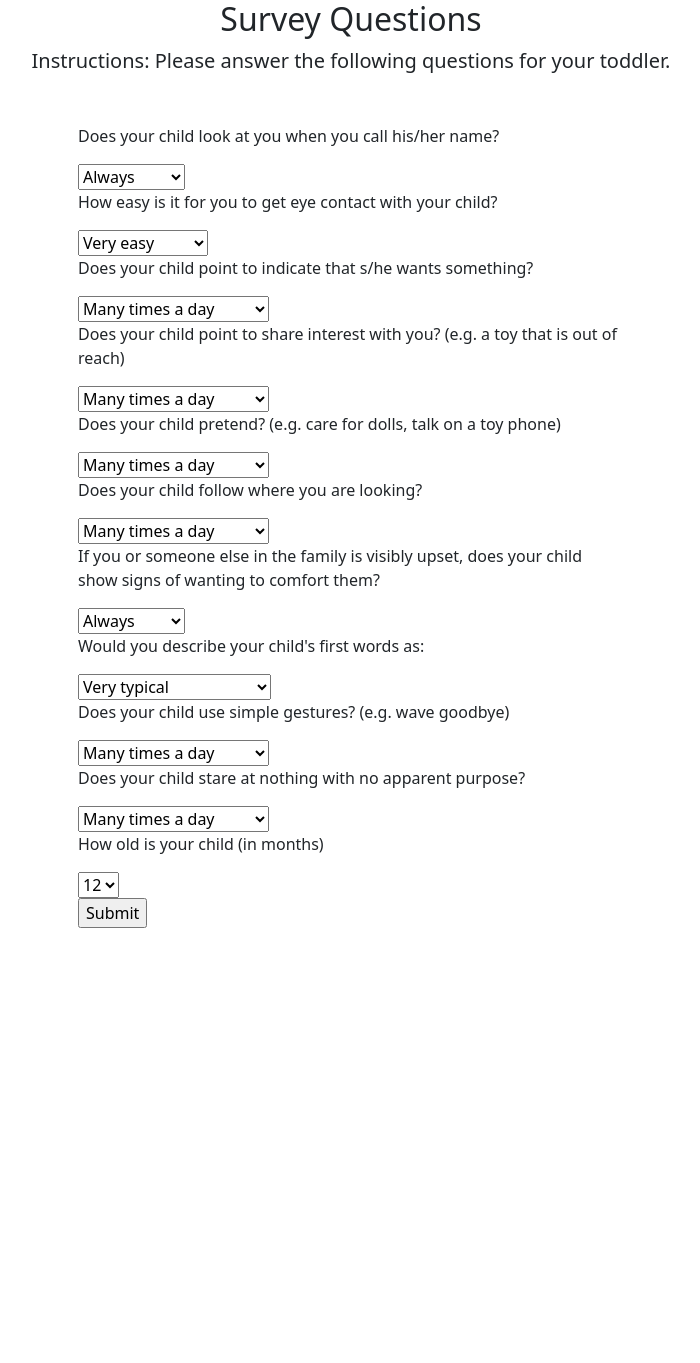
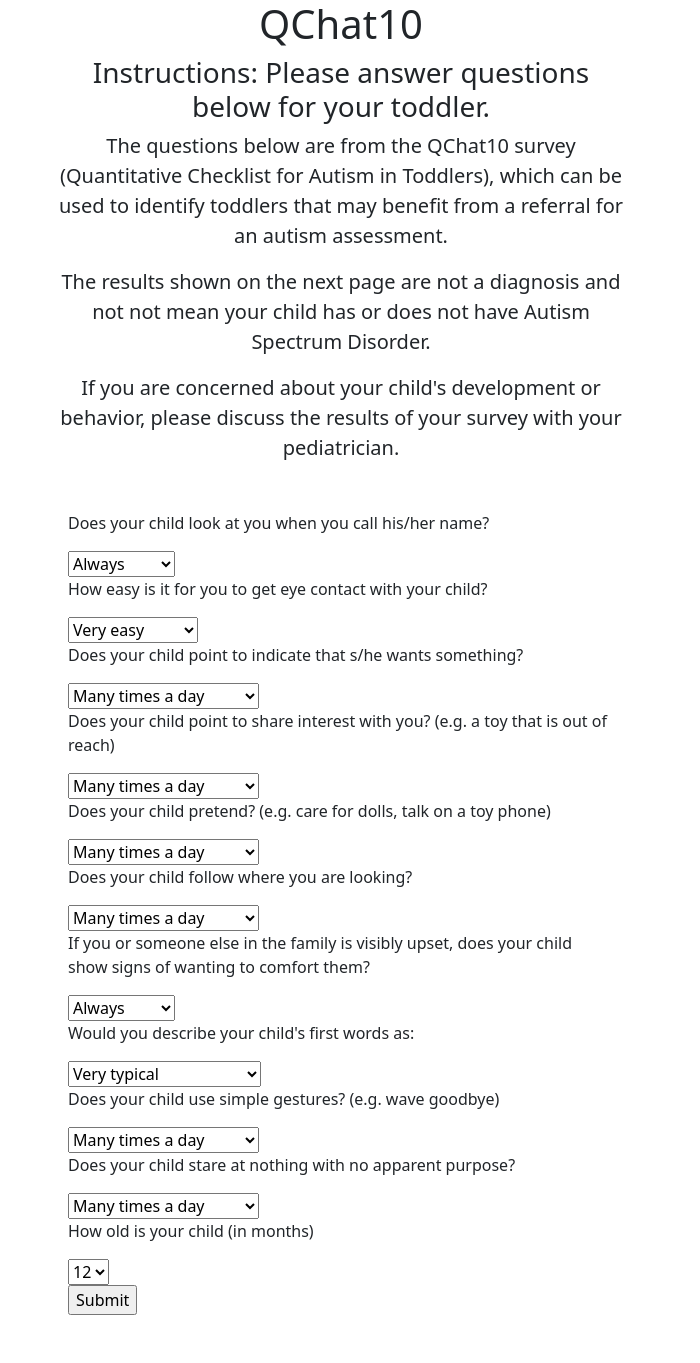
Before and after one commit to JessicaRBailey/AutismML, a Flask app: page /survey in a window 1280 px wide. Shown: the whole page, without its empty margins (299-999 px from the left). Before the commit the page ends 928 px from the top, so only its background shows below. Run offline with Flask 3, Linux system fonts and the light colour scheme; data comes from the database, SQL or seed files in the repository; both versions use the stored data as it was after the commit; parts of the project's set-up code (start-up, migrations or seed data) failed here and were passed over.

Commit message:
Updates to survey text, prediction column in db, and prediction message

```diff
--- a/app.py
+++ b/app.py
@@ -124,15 +124,15 @@ def survey():
 @app.route("/results")
 def results():
     try:
-        # Connect to the SQLite database
+        # Connect to the SQLite database and get the most recent submission
         conn = sqlite3.connect('Resources/survey_responses.db')
         cursor = conn.cursor()
         # Query to retrieve the last entry based on the 'Timestamp' column
         cursor.execute('SELECT A1, A2, A3, A4, A5, A6, A7, A8, A9, A10, Age_Mons FROM survey_responses ORDER BY Timestamp DESC LIMIT 1')
         # Fetch the result (should be one row, the last entry)
         last_entry = cursor.fetchone()
-        # Close the database connection
-        conn.close()
+
+        # Use the neural network model on the most recent submission to predict ASD
         input_data = last_entry
         # QChat_df['A10'] = 1 - QChat_df['A10']
         # Convert the input data to a NumPy array
@@ -145,8 +145,19 @@ def results():
         predictions = model.predict(input_data_scaled)
         # Check the prediction value and decide the message
         prediction_value = predictions[0][0]
-        message = "Your child may be at risk for autism." if prediction_value >= 0.75 else "It does not appear that your child is showing signs of autism at this time."
+        message = "Your child may be at risk for autism." if prediction_value >= 0.5 else "It does not appear that your child is showing signs of autism at this time."
         # Render an HTML template with the predicted results
+
+        # Update the prediction value in the database
+        cursor.execute('''
+            UPDATE survey_responses
+            SET prediction = ?
+            WHERE Timestamp = (SELECT MAX(Timestamp) FROM survey_responses)
+        ''', (prediction_value,))
+        conn.commit()
+        # Close the database connection
+        conn.close()
+
         return render_template("results.html", message=message)
     except Exception as e:
         # Handle exceptions, e.g., file not found or database query issues
--- a/templates/survey.html
+++ b/templates/survey.html
@@ -16,20 +16,30 @@
 
     <title>Survey Questions</title>
     <style>
-      body {
-        padding-left: 20px; /* Add padding to the left side */
+      .text-center {
+        padding-left: 275px; /* Add padding to the left side */
+        padding-right: 275px; /* Add padding to the right side */
       }
       .instructions {
         padding: 10px 0; /* Add padding to the top and bottom of the instructions */
       }
     </style>
   </head>
+
+
   <body>
     <div class="container-lg">
       <div class="text-center">
-        <h2>Survey Questions</h2>
+        <h1>QChat10</h1>
+        <h3>Instructions: Please answer questions below for your toddler.</h3>
         <p class="lead">
-          Instructions: Please answer the following questions for your toddler.
+            The questions below are from the QChat10 survey (Quantitative Checklist for Autism in Toddlers), which can be used to identify toddlers that may benefit from a referral for an autism assessment.
+        </p>
+        <p class="lead">
+            The results shown on the next page are not a diagnosis and not not mean your child has or does not have Autism Spectrum Disorder.
+        </p>
+        <p class="lead">
+            If you are concerned about your child's development or behavior, please discuss the results of your survey with your pediatrician.
         </p>
       </div>
       <div class="row justify-content-center my-5">
```
Also changed, not shown: Resources/survey_responses.json (+28 -0 lines), Resources/survey_responses.db, 1 other file.
